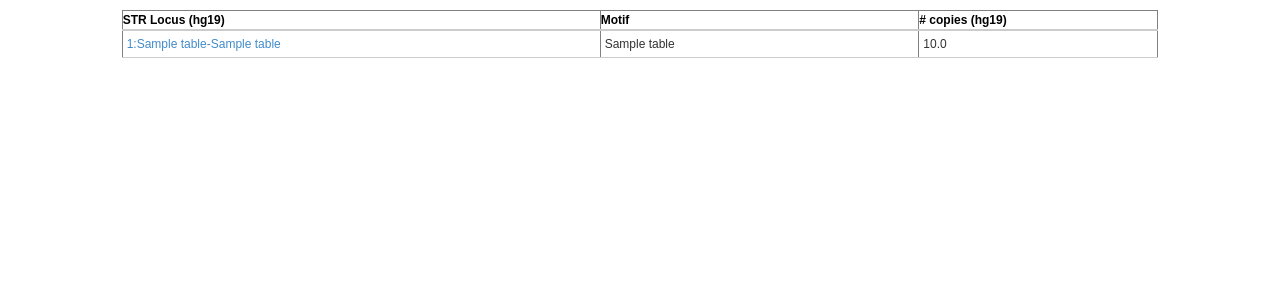
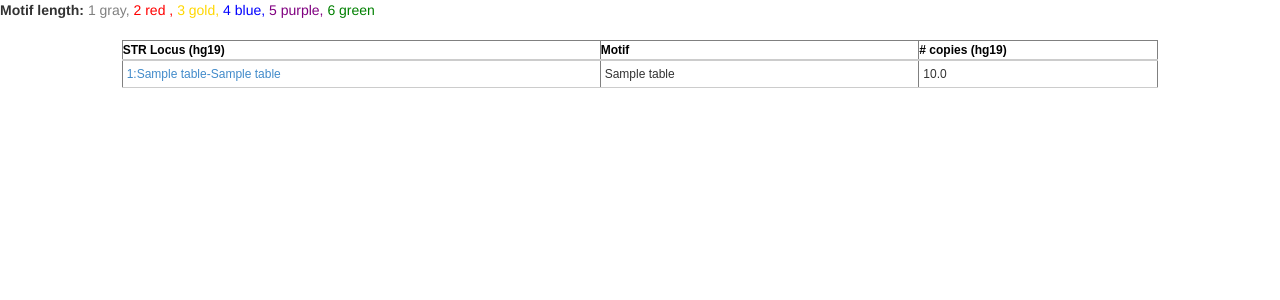
Before and after one commit to gymreklab/dbstr, a Flask app: template WebSTR/templates/view2.html in a window 1280 px wide. Shown: the part 52-352 px from the top of the page. Run offline with Flask 3, Linux system fonts and the light colour scheme; the template is opened without the code that fills it: most values are stand-ins (such as "Sample title", 1, 10 or a date in 2020); parts of the project's set-up code (start-up, migrations or seed data) failed here and were passed over; some libraries are stand-ins or nearby versions.

Commit message:
modfied plot footer

```diff
--- a/WebSTR/region_view.py
+++ b/WebSTR/region_view.py
@@ -86,7 +86,7 @@ def GetGenePlotlyJSON(region_data, region_query, DbSTRPath):
         #legend=dict(orientation="h"),
         shapes=gene_shapes,
         xaxis=dict(
-            title="Position (chr%s)"%chrom +  "<br> <b> Motif length:</b> 1 gray, 2 red , 3 gold, 4 blue, 5 purple, 6 green" ,
+            title="Position (chr%s)"%chrom ,
             autorange=True,
             showgrid=False,
             zeroline=False,
--- a/WebSTR/templates/view2.html
+++ b/WebSTR/templates/view2.html
@@ -32,7 +32,29 @@
     }
 });
 </script>
+<style>
+mark.red {
+    color:#ff0000;
+    background: white;}
+mark.gray {
+    color:gray;
+    background: white;}
+mark.gold {
+    color:gold;
+    background: white;}
+mark.blue {
+    color:blue;
+    background: white;}
+mark.purple {
+    color:purple;
+    background: white;}
+mark.green {
+    color:green;
+    background: white;}
 
+</style>
+<div id="plotLegend" class="plotfooter"></div>
+<p> <b> Motif length:</b> <mark class="gray"> 1 gray, <mark class="red"> 2 red , <mark class="gold">  3 gold, <mark class="blue"> 4 blue, <mark class="purple"> 5 purple, <mark class="green"> 6 green </p>
 
 <!-- Main table of STRs in this region -->
 <div class="container-fluid">
```
